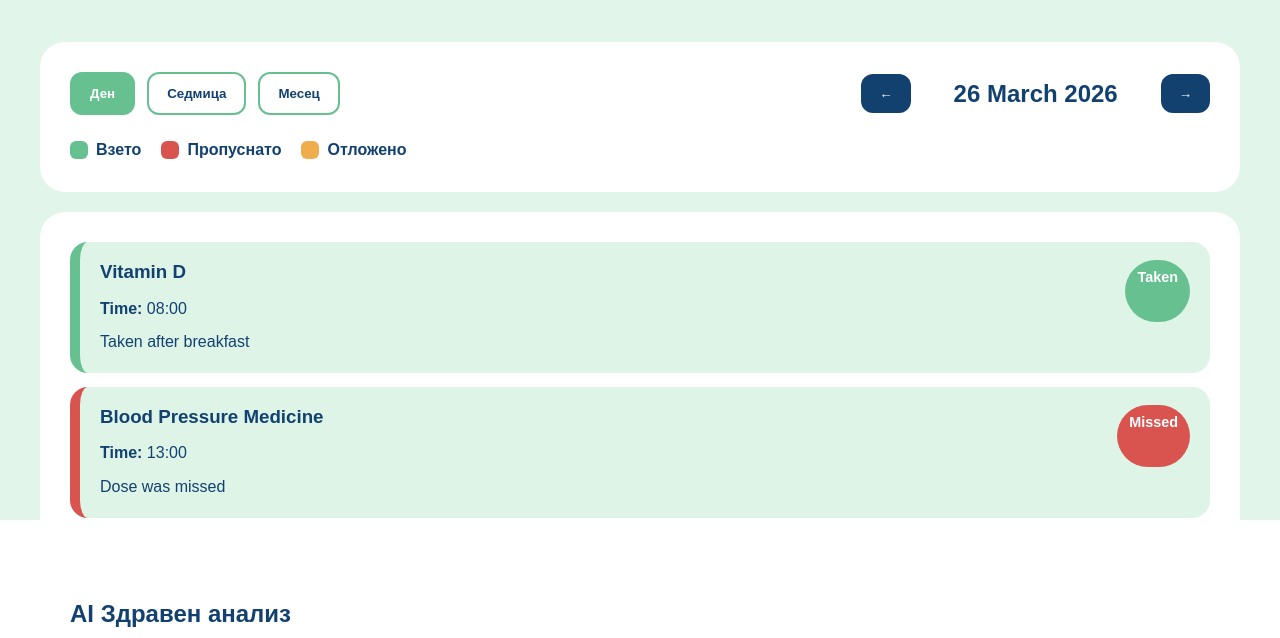
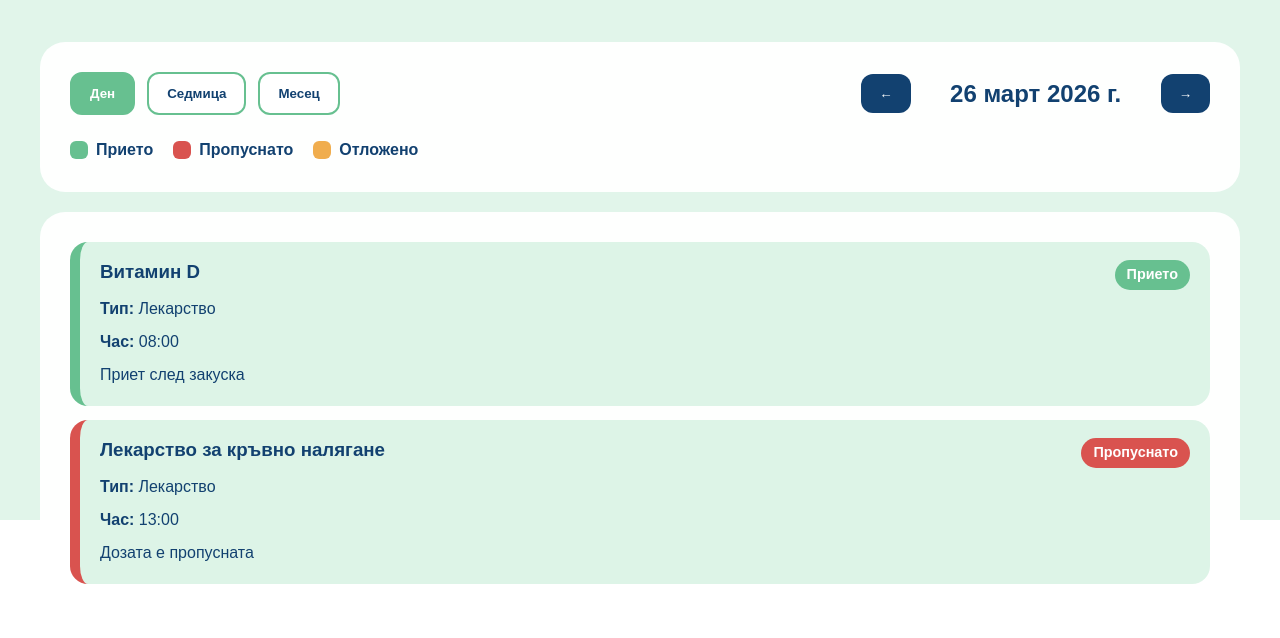
Before and after one commit to add1s0/Teto, a website: page public/calendar.html in a window 1280 px wide. Shown: the part 280-918 px from the top of the page. Drawn offline with Linux system fonts and the light colour scheme.

Commit message:
finalen calendar

```diff
--- a/public/calendar.css
+++ b/public/calendar.css
@@ -273,17 +273,28 @@ h1, h2, h3, h4 {
 .day-card-header {
     display: flex;
     justify-content: space-between;
+    align-items: flex-start;
     gap: 15px;
     flex-wrap: wrap;
     margin-bottom: 6px;
 }
 
+.day-card-header > div {
+    flex: 1;
+    min-width: 0;
+}
+
 .status-badge {
+    display: inline-block;
+    align-self: flex-start;
+    flex: 0 0 auto;
     padding: 6px 12px;
     border-radius: 999px;
     color: white;
     font-size: 0.9rem;
     font-weight: bold;
+    white-space: nowrap;
+    line-height: 1.2;
 }
 
 .status-badge.taken {
--- a/public/calendar.html
+++ b/public/calendar.html
@@ -51,7 +51,7 @@
                 </div>
 
                 <div class="legend">
-                    <span class="legend-item"><span class="legend-color taken"></span>Взето</span>
+                    <span class="legend-item"><span class="legend-color taken"></span>Прието</span>
                     <span class="legend-item"><span class="legend-color missed"></span>Пропуснато</span>
                     <span class="legend-item"><span class="legend-color postponed"></span>Отложено</span>
                 </div>
--- a/public/calendar.js
+++ b/public/calendar.js
@@ -1,67 +1,67 @@
 const events = [
     {
-        title: "Vitamin D",
-        type: "medicine",
+        title: "Витамин D",
+        type: "лекарство",
         date: "2026-03-26",
         time: "08:00",
-        status: "taken",
-        note: "Taken after breakfast"
+        status: "прието",
+        note: "Приет след закуска"
     },
     {
-        title: "Blood Pressure Medicine",
-        type: "medicine",
+        title: "Лекарство за кръвно налягане",
+        type: "лекарство",
         date: "2026-03-26",
         time: "13:00",
-        status: "missed",
-        note: "Dose was missed"
+        status: "пропуснато",
+        note: "Дозата е пропусната"
     },
     {
-        title: "Doctor Appointment",
-        type: "health",
+        title: "Преглед при лекар",
+        type: "здраве",
         date: "2026-03-27",
         time: "10:30",
-        status: "postponed",
-        note: "Rescheduled for later"
+        status: "отложено",
+        note: "Пренасрочен за по-късно"
     },
     {
-        title: "Antibiotic",
-        type: "medicine",
+        title: "Антибиотик",
+        type: "лекарство",
         date: "2026-03-28",
         time: "09:00",
-        status: "taken",
-        note: "Taken on time"
+        status: "прието",
+        note: "Приет навреме"
     },
     {
-        title: "Pain Relief",
-        type: "medicine",
+        title: "Обезболяващо",
+        type: "лекарство",
         date: "2026-03-29",
         time: "21:00",
-        status: "missed",
-        note: "Evening dose missed"
+        status: "пропуснато",
+        note: "Вечерната доза е пропусната"
     },
     {
-        title: "Hydration Reminder",
-        type: "health",
+        title: "Напомняне за прием на вода",
+        type: "здраве",
         date: "2026-03-30",
         time: "14:00",
-        status: "taken",
-        note: "Daily health routine"
+        status: "прието",
+        note: "Ежедневна здравна рутина"
     },
     {
-        title: "Asthma Inhaler",
-        type: "medicine",
+        title: "Инхалатор за астма",
+        type: "лекарство",
         date: "2026-03-31",
         time: "07:30",
-        status: "postponed",
-        note: "Taken later than planned"
+        status: "отложено",
+        note: "Приет по-късно от планираното"
     },
     {
-        title: "Check Blood Sugar",
-        type: "health",
+        title: "Проверка на кръвната захар",
+        type: "здраве",
         date: "2026-04-01",
         time: "08:15",
-        status: "taken",
-        note: "Morning check completed"
+        status: "прието",
+        note: "Сутрешната проверка е приключена"
     }
 ];
 
@@ -80,7 +80,7 @@ function formatDateKey(date) {
 }
 
 function formatPrettyDate(date) {
-    return date.toLocaleDateString("en-GB", {
+    return date.toLocaleDateString("bg-BG", {
         day: "numeric",
         month: "long",
         year: "numeric"
@@ -97,7 +97,23 @@ function getWeekStart(date) {
 }
 
 function getMonthName(date) {
-    return date.toLocaleDateString("en-GB", { month: "long", year: "numeric" });
+    return date.toLocaleDateString("bg-BG", {
+        month: "long",
+        year: "numeric"
+    });
+}
+
+function getStatusClass(status) {
+    if (status === "прието") return "taken";
+    if (status === "пропуснато") return "missed";
+    if (status === "отложено") return "postponed";
+    return "";
+}
+
+function getTypeLabel(type) {
+    if (type === "лекарство") return "Лекарство";
+    if (type === "здраве") return "Здраве";
+    return type;
 }
 
 function updateLabel() {
@@ -107,7 +123,7 @@ function updateLabel() {
         const start = getWeekStart(currentDate);
         const end = new Date(start);
         end.setDate(start.getDate() + 6);
-        currentLabel.textContent = `${start.toLocaleDateString("en-GB")} - ${end.toLocaleDateString("en-GB")}`;
+        currentLabel.textContent = `${start.toLocaleDateString("bg-BG")} - ${end.toLocaleDateString("bg-BG")}`;
     } else {
         currentLabel.textContent = getMonthName(currentDate);
     }
@@ -125,8 +141,8 @@ function renderDayView() {
         calendarContainer.innerHTML = `
             <div class="day-view">
                 <div class="day-card">
-                    <h3>No events for this day</h3>
-                    <p>You have no medicines or health reminders scheduled.</p>
+                    <h3>Няма събития за този ден</h3>
+                    <p>Нямате планирани лекарства или здравни напомняния.</p>
                 </div>
             </div>
         `;
@@ -136,13 +152,14 @@ function renderDayView() {
     calendarContainer.innerHTML = `
         <div class="day-view">
             ${dayEvents.map(event => `
-                <div class="day-card ${event.status}">
+                <div class="day-card ${getStatusClass(event.status)}">
                     <div class="day-card-header">
                         <div>
                             <h3>${event.title}</h3>
-                            <p><strong>Time:</strong> ${event.time}</p>
+                            <p><strong>Тип:</strong> ${getTypeLabel(event.type)}</p>
+                            <p><strong>Час:</strong> ${event.time}</p>
                         </div>
-                        <span class="status-badge ${event.status}">
+                        <span class="status-badge ${getStatusClass(event.status)}">
                             ${capitalize(event.status)}
                         </span>
                     </div>
@@ -165,14 +182,14 @@ function renderWeekView() {
 
         html += `
             <div class="week-day">
-                <h3>${day.toLocaleDateString("en-GB", { weekday: "short", day: "numeric", month: "short" })}</h3>
+                <h3>${day.toLocaleDateString("bg-BG", { weekday: "short", day: "numeric", month: "short" })}</h3>
                 ${dayEvents.length
                     ? dayEvents.map(event => `
-                        <div class="week-event ${event.status}">
+                        <div class="week-event ${getStatusClass(event.status)}">
                             ${event.time} • ${event.title}
                         </div>
                     `).join("")
-                    : `<p>No events</p>`
+                    : `<p>Няма събития</p>`
                 }
             </div>
         `;
@@ -190,9 +207,10 @@ function renderMonthView() {
     const startDay = firstDay.getDay() === 0 ? 6 : firstDay.getDay() - 1;
     const daysInMonth = new Date(year, month + 1, 0).getDate();
 
-    const dayNames = ["Mon", "Tue", "Wed", "Thu", "Fri", "Sat", "Sun"];
+    const dayNames = ["Пон", "Вт", "Ср", "Чет", "Пет", "Съб", "Нед"];
 
     let html = `<div class="month-grid">`;
+
     dayNames.forEach(day => {
         html += `<div class="month-day-name">${day}</div>`;
     });
@@ -210,7 +228,10 @@ function renderMonthView() {
             <div class="month-cell">
                 <div class="month-date">${day}</div>
                 ${dayEvents.map(event => `
-                    <div class="month-dot ${event.status}" title="${event.title} - ${event.status}"></div>
+                    <div
+                        class="month-dot ${getStatusClass(event.status)}"
+                        title="${event.title} - ${capitalize(event.status)}"
+                    ></div>
                 `).join("")}
             </div>
         `;
@@ -221,16 +242,16 @@ function renderMonthView() {
 }
 
 function generateAIWarnings() {
-    const missedEvents = events.filter(event => event.status === "missed");
-    const postponedEvents = events.filter(event => event.status === "postponed");
+    const missedEvents = events.filter(event => event.status === "пропуснато");
+    const postponedEvents = events.filter(event => event.status === "отложено");
 
     let warnings = [];
 
     if (missedEvents.length > 0) {
         warnings.push(`
             <div class="ai-card risk">
-                <h3>Missed dose warning</h3>
-                <p>You have ${missedEvents.length} missed medication or health events. Repeated missed doses may reduce treatment effectiveness.</p>
+                <h3>Предупреждение за пропусната доза</h3>
+                <p>Имате ${missedEvents.length} пропуснати лекарствени или здравни събития. Повтарящите се пропуски могат да намалят ефективността на лечението.</p>
             </div>
         `);
     }
@@ -238,8 +259,8 @@ function generateAIWarnings() {
     if (postponedEvents.length > 0) {
         warnings.push(`
             <div class="ai-card">
-                <h3>Postponed event reminder</h3>
-                <p>You have ${postponedEvents.length} postponed reminders. Try to reschedule them as soon as possible to avoid disruption in your care routine.</p>
+                <h3>Напомняне за отложено събитие</h3>
+                <p>Имате ${postponedEvents.length} отложени напомняния. Опитайте да ги пренасрочите възможно най-скоро, за да не нарушите здравната си рутина.</p>
             </div>
         `);
     }
@@ -247,8 +268,8 @@ function generateAIWarnings() {
     if (missedEvents.length === 0 && postponedEvents.length === 0) {
         warnings.push(`
             <div class="ai-card safe">
-                <h3>Great job</h3>
-                <p>All scheduled medicines and health events appear to be on track.</p>
+                <h3>Чудесна работа</h3>
+                <p>Всички планирани лекарства и здравни събития изглеждат изпълнени по график.</p>
             </div>
         `);
     }
```
